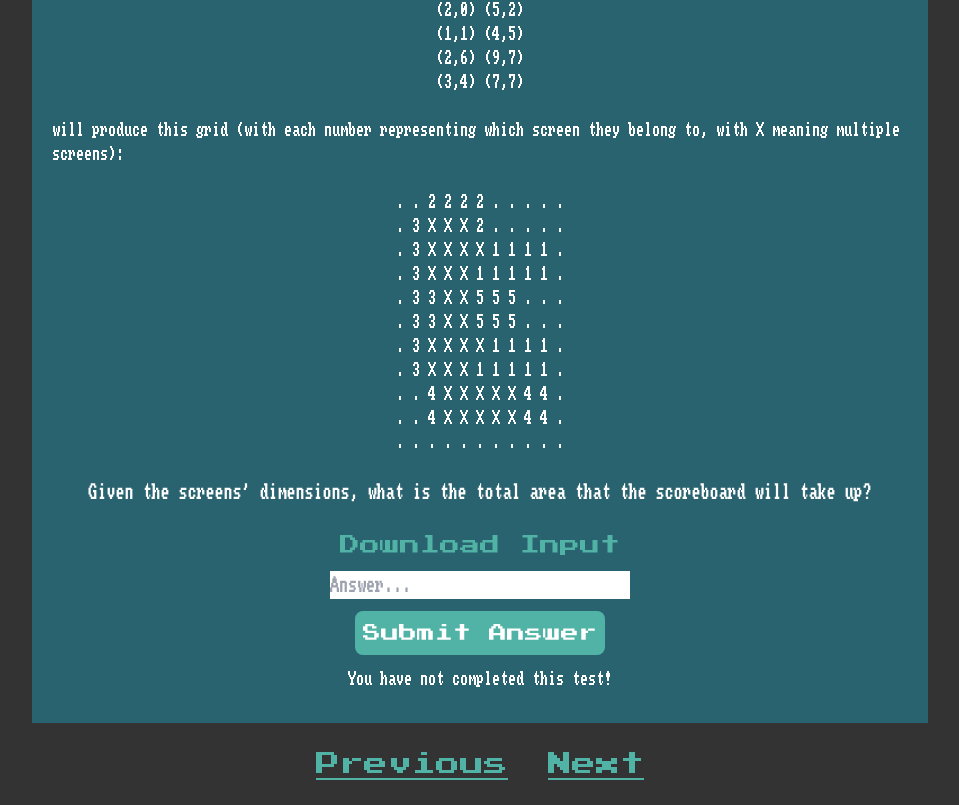
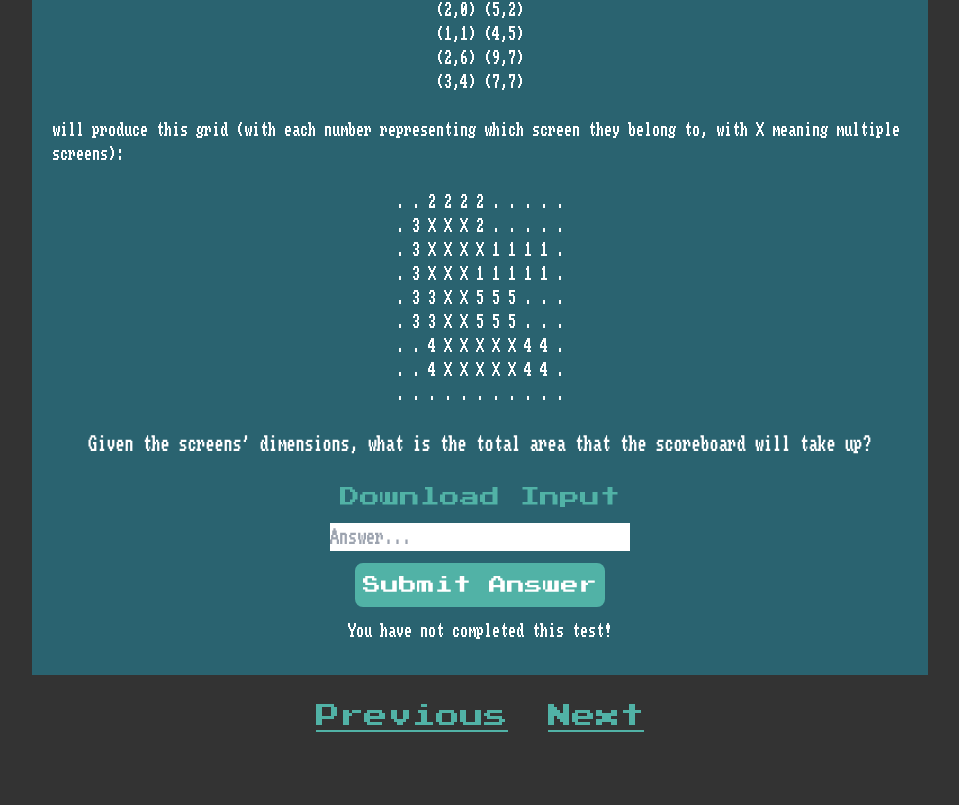
Before and after one commit to uark-acm/hoghacks, a Next.js app: page /programming in a window 1280 px wide. Shown: the part 782-1587 px from the top of the page, without its empty margins (160-1119 px from the left). After the commit the page ends 1539 px from the top, so only its background shows below. Built offline with nearby package versions, Linux system fonts and the light colour scheme.

Commit message:
Update page.tsx

```diff
--- a/app/programming/page.tsx
+++ b/app/programming/page.tsx
@@ -107,8 +107,6 @@ const ProgrammingContestPage: NextPage = () => {
                 <li>. 3 X X X 1 1 1 1 1 .</li>
                 <li>. 3 3 X X 5 5 5 . . .</li>
                 <li>. 3 3 X X 5 5 5 . . .</li>
-                <li>. 3 X X X X 1 1 1 1 .</li>
-                <li>. 3 X X X 1 1 1 1 1 .</li>
                 <li>. . 4 X X X X X 4 4 .</li>
                 <li>. . 4 X X X X X 4 4 .</li>
                 <li>. . . . . . . . . . .</li>
```
